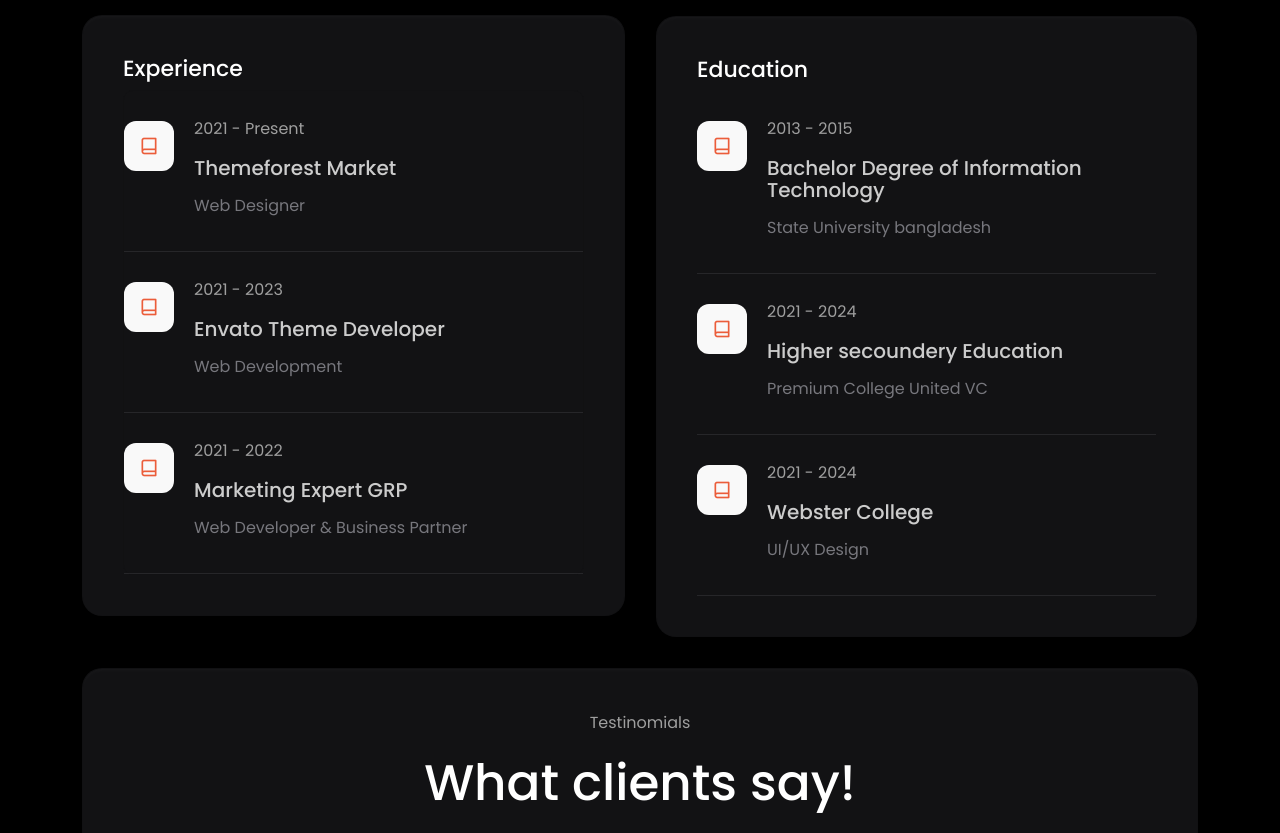
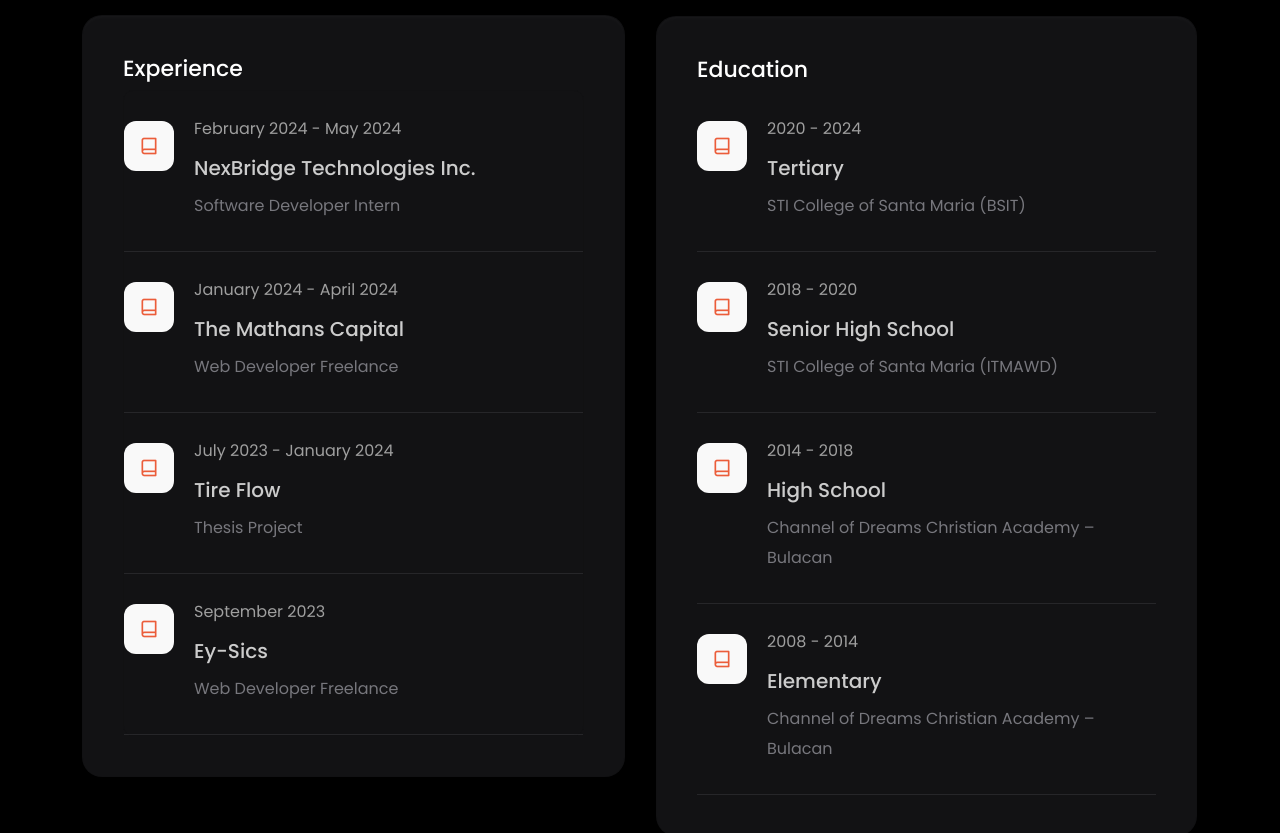
Before and after one commit to xPyroKhalifa/JDR-PORTFOLIO, a plain HTML site: page about.html in a window 1280 px wide. Shown: the part 520-1353 px from the top of the page. Drawn offline with Linux system fonts and the light colour scheme.

Commit message:
[FIX] EDIT ON ABOUT PAGE

```diff
--- a/about.html
+++ b/about.html
@@ -163,9 +163,9 @@
                                         <i class="ri-book-line"></i>
                                     </div>
                                     <div class="content">
-                                        <span class="years">2021 - Present</span>
-                                        <h4>Themeforest Market</h4>
-                                        <span class="company"> Web Designer </span>
+                                        <span class="years">February 2024 - May 2024</span>
+                                        <h4>NexBridge Technologies Inc.</h4>
+                                        <span class="company"> Software Developer Intern</span>
                                     </div>
                                 </div>
                                 <!-- / END SINGLE RESUME DESIGN AREA -->
@@ -175,9 +175,9 @@
                                         <i class="ri-book-line"></i>
                                     </div>
                                     <div class="content">
-                                        <span class="years">2021 - 2023</span>
-                                        <h4>Envato Theme Developer</h4>
-                                        <span class="company">Web Development</span>
+                                        <span class="years">January 2024 - April 2024</span>
+                                        <h4>The Mathans Capital</h4>
+                                        <span class="company">Web Developer Freelance</span>
                                     </div>
                                 </div>
                                 <!-- / END SINGLE RESUME DESIGN AREA -->
@@ -187,9 +187,21 @@
                                         <i class="ri-book-line"></i>
                                     </div>
                                     <div class="content">
-                                        <span class="years">2021 - 2022</span>
-                                        <h4> Marketing Expert GRP</h4>
-                                        <span class="company">Web Developer & Business Partner</span>
+                                        <span class="years">July 2023 - January 2024</span>
+                                        <h4> Tire Flow</h4>
+                                        <span class="company">Thesis Project</span>
+                                    </div>
+                                </div>
+                                <!-- / END SINGLE RESUME DESIGN AREA -->
+                                <!-- START SINGLE RESUME DESIGN AREA -->
+                                <div class="resume-item wow fadeInUp delay-0-3s">
+                                    <div class="icon">
+                                        <i class="ri-book-line"></i>
+                                    </div>
+                                    <div class="content">
+                                        <span class="years">September 2023</span>
+                                        <h4> Ey-Sics</h4>
+                                        <span class="company">Web Developer Freelance</span>
                                     </div>
                                 </div>
                                 <!-- / END SINGLE RESUME DESIGN AREA -->
@@ -208,9 +220,9 @@
                                         <i class="ri-book-line"></i>
                                     </div>
                                     <div class="content">
-                                        <span class="years">2013 - 2015</span>
-                                        <h4>Bachelor Degree of Information Technology</h4>
-                                        <span class="company">State University bangladesh
+                                        <span class="years">2020 - 2024</span>
+                                        <h4>Tertiary</h4>
+                                        <span class="company">STI College of Santa Maria (BSIT)
                                         </span>
                                     </div>
                                 </div>
@@ -221,9 +233,9 @@
                                         <i class="ri-book-line"></i>
                                     </div>
                                     <div class="content">
-                                        <span class="years">2021 - 2024</span>
-                                        <h4>Higher secoundery Education </h4>
-                                        <span class="company">Premium College United VC</span>
+                                        <span class="years">2018 - 2020</span>
+                                        <h4>Senior High School </h4>
+                                        <span class="company">STI College of Santa Maria (ITMAWD)</span>
                                     </div>
                                 </div>
                                 <!-- / END SINGLE RESUME DESIGN AREA -->
@@ -233,9 +245,24 @@
                                         <i class="ri-book-line"></i>
                                     </div>
                                     <div class="content">
-                                        <span class="years">2021 - 2024</span>
-                                        <h4>Webster College</h4>
-                                        <span class="company"> UI/UX Design </span>
+                                        <span class="years">2014 - 2018</span>
+                                        <h4>High School</h4>
+                                        <span class="company"> Channel of Dreams Christian
+                                            Academy – Bulacan </span>
+                                    </div>
+                                </div>
+                                <!-- / END SINGLE RESUME DESIGN AREA -->
+
+                                <!-- START SINGLE RESUME DESIGN AREA -->
+                                <div class="resume-item wow fadeInUp delay-0-3s">
+                                    <div class="icon">
+                                        <i class="ri-book-line"></i>
+                                    </div>
+                                    <div class="content">
+                                        <span class="years">2008 - 2014</span>
+                                        <h4>Elementary</h4>
+                                        <span class="company"> Channel of Dreams Christian
+                                            Academy – Bulacan </span>
                                     </div>
                                 </div>
                                 <!-- / END SINGLE RESUME DESIGN AREA -->
```
